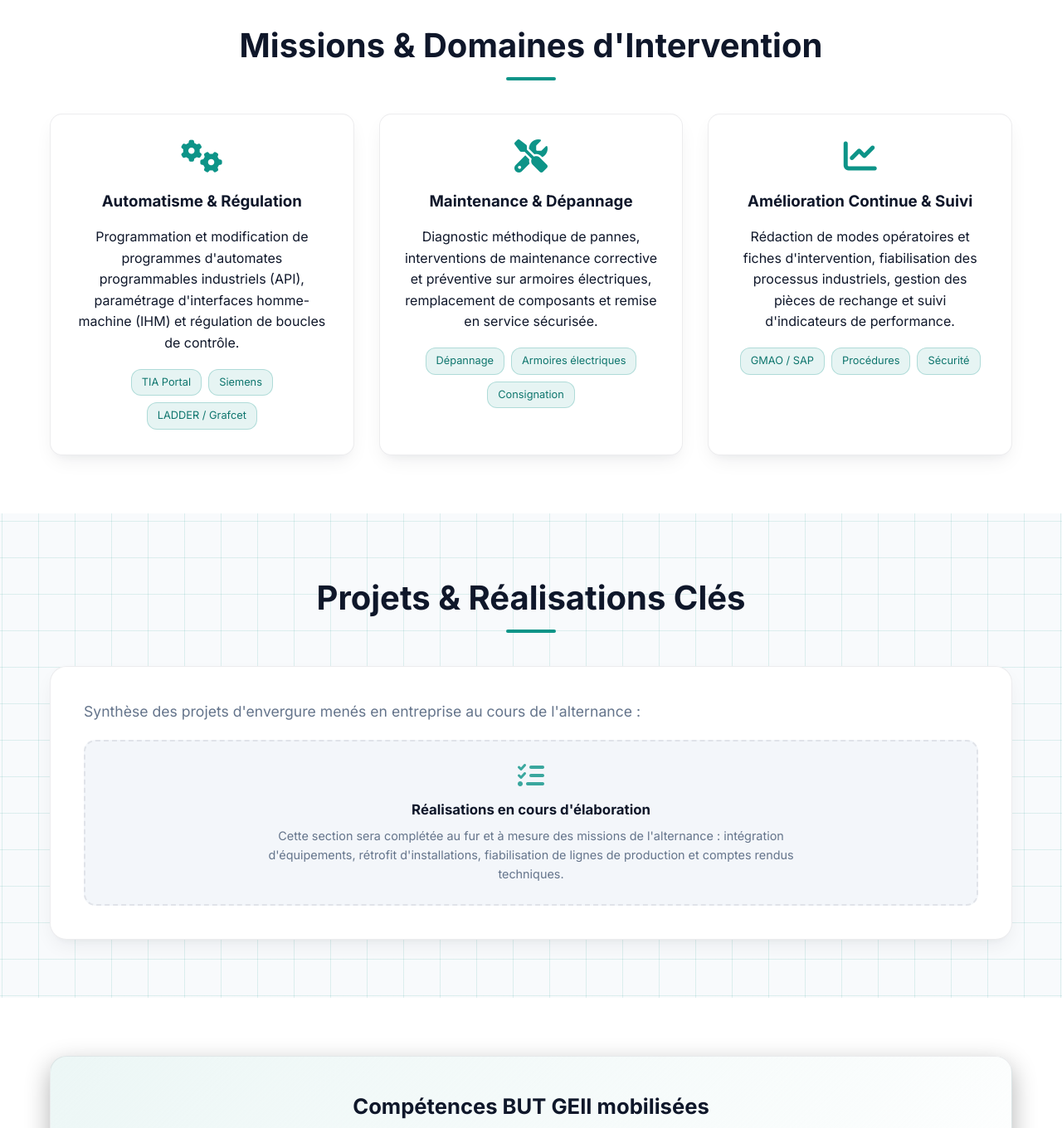
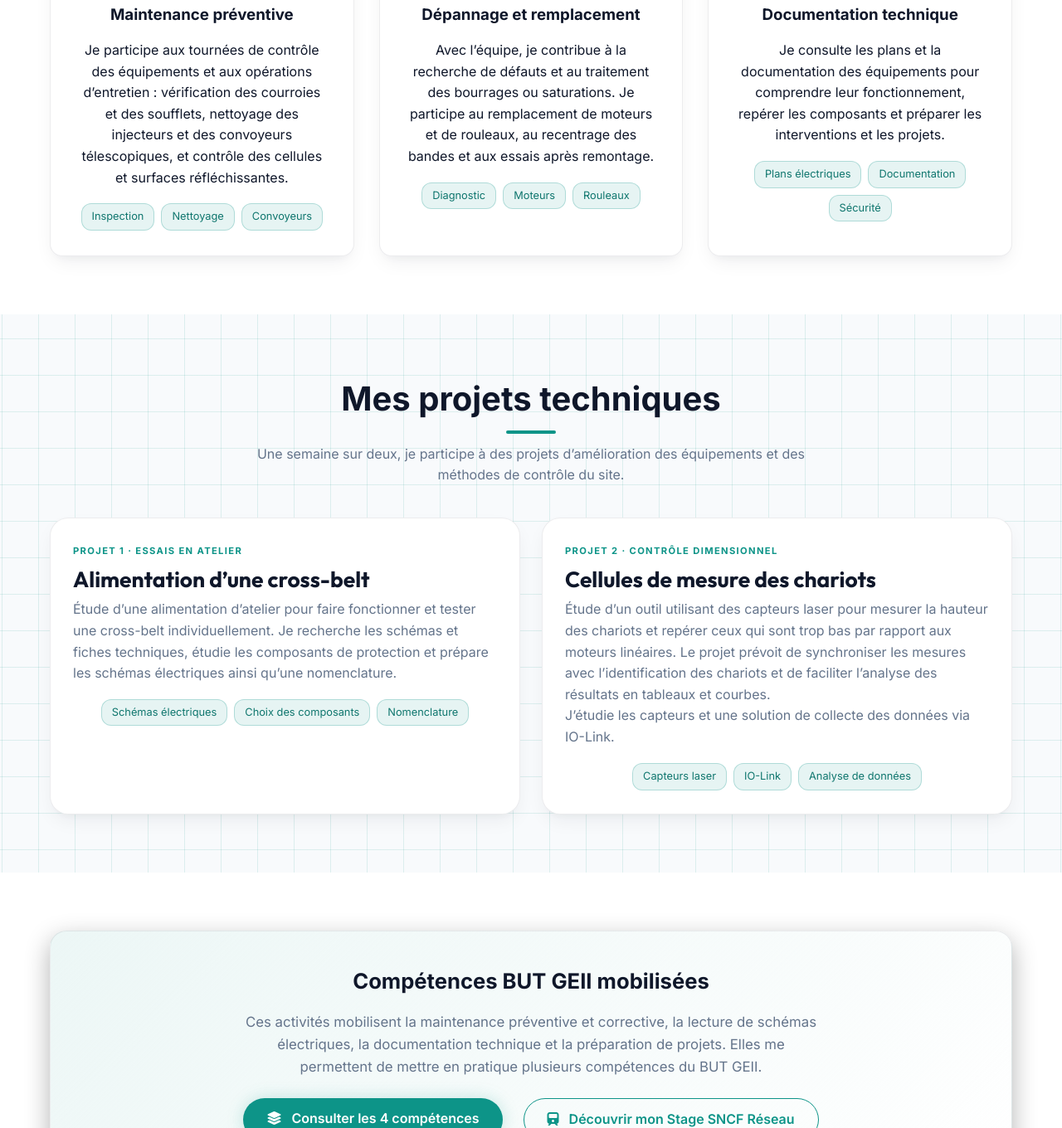
Before and after one commit to Manny1374/portfolio, a plain HTML site: page alternance.html in a window 1280 px wide. Shown: the part 1440-2800 px from the top of the page at 83% size. Drawn offline with Linux system fonts and the light colour scheme.

Commit message:
Présenter le rythme, la maintenance et les projets d’alternance

```diff
--- a/alternance.html
+++ b/alternance.html
@@ -72,7 +72,7 @@
                 <div class="hero-text">
                     <span class="badge">Alternance d’un an</span>
                     <h1><span class="gradient-text">Colissimo</span></h1>
-                    <p class="lead">Formation en alternance en <strong>Automatisme, Maintenance et Informatique Industrielle</strong> dans le cadre du BUT GEII à l'IUT de Bordeaux.</p>
+                    <p class="lead">Technicien de maintenance en alternance sur une plateforme de tri de colis Colissimo. Mon rythme alterne une semaine de maintenance et une semaine consacrée aux projets techniques.</p>
                     <div style="display: flex; gap: 15px; flex-wrap: wrap;">
                         <a href="#missions" class="btn btn-primary">Découvrir mes missions <i class="fa-solid fa-arrow-down" style="margin-left: 6px;"></i></a>
                         <a href="#cadre" class="btn btn-secondary">Cadre de l'alternance <i class="fa-solid fa-building" style="margin-left: 6px;"></i></a>
@@ -85,9 +85,9 @@
 
                             <p class="colissimo-description">Plateforme de tri de colis</p>
                             <div class="skill-tags" style="margin-top: 20px;">
-                                <span class="skill-tag">Automatisme</span>
                                 <span class="skill-tag">Maintenance</span>
-                                <span class="skill-tag">IHM & Supervision</span>
+                                <span class="skill-tag">Dépannage</span>
+                                <span class="skill-tag">Projets techniques</span>
                             </div>
                         </div>
                     </div>
@@ -100,55 +100,48 @@
             <div class="container">
                 <h2 class="section-title">Cadre de l'Alternance</h2>
                 <div class="content-card">
-                    <p style="margin-bottom: 15px;">Le BUT Génie Électrique et Informatique Industrielle (Parcours AII) intègre l'alternance pour allier rigueur académique et application concrète en milieu industriel :</p>
-                    <ul style="padding-left: 20px; display: flex; flex-direction: column; gap: 12px; margin-bottom: 25px;">
-                        <li><strong>Rythme & Organisation :</strong> Périodes d'immersion continue en entreprise alternées avec des sessions d'enseignement technologique à l'IUT de Bordeaux.</li>
-                        <li><strong>Objectif professionnel :</strong> Développer une solide expertise en diagnostic, programmation d'automates, maintenance préventive/corrective et conduite de projets industriels.</li>
-                        <li><strong>Environnement technique :</strong> Lignes automatisées, armoires électriques de puissance et de commande, automates industriels et progiciels de gestion.</li>
+                    <p style="margin-bottom: 15px;">Je réalise mon alternance sur une plateforme de tri de colis Colissimo en tant que technicien de maintenance. Mon activité suit un rythme d’une semaine consacrée à la maintenance et d’une semaine dédiée aux projets techniques.</p>
+                    <ul style="padding-left: 20px; display: flex; flex-direction: column; gap: 12px; margin-bottom: 0;">
+                        <li><strong>Maintenance préventive :</strong> tournées de contrôle et entretien des équipements de tri, notamment les injecteurs, les convoyeurs et les cross-belts.</li>
+                        <li><strong>Maintenance corrective :</strong> recherche de défauts comme les bourrages et les saturations, participation au remplacement de moteurs et de rouleaux, recentrage des bandes et essais après intervention.</li>
+                        <li><strong>Semaines projet :</strong> recherche documentaire, lecture et reproduction de schémas électriques, choix de composants et préparation de nomenclatures.</li>
                     </ul>
-
-                    <!-- Zone réservée à compléter par Marius -->
-                    <div class="placeholder-box" style="margin-top: 20px;">
-                        <i class="fa-solid fa-building-user"></i>
-                        <h5>Informations Entreprise & Contexte</h5>
-                        <p>Cette section sera complétée prochainement avec la présentation de l'entreprise d'accueil, du service d'affectation (maintenance / automatisme / bureau d'études), des équipements industriels pris en charge et des objectifs annuels.</p>
-                    </div>
                 </div>
             </div>
         </section>
 
-        <!-- Missions & Responsabilités -->
+<!-- Missions & Responsabilités -->
         <section id="missions" class="section alt-bg">
             <div class="container">
-                <h2 class="section-title">Missions & Domaines d'Intervention</h2>
+                <h2 class="section-title">Maintenance & Interventions</h2>
                 <div class="grid-3">
                     <div class="feature-card">
-                        <i class="fa-solid fa-gears"></i>
-                        <h3>Automatisme & Régulation</h3>
-                        <p>Programmation et modification de programmes d'automates programmables industriels (API), paramétrage d'interfaces homme-machine (IHM) et régulation de boucles de contrôle.</p>
+                        <i class="fa-solid fa-clipboard-check"></i>
+                        <h3>Maintenance préventive</h3>
+                        <p>Je participe aux tournées de contrôle des équipements et aux opérations d’entretien : vérification des courroies et des soufflets, nettoyage des injecteurs et des convoyeurs télescopiques, et contrôle des cellules et surfaces réfléchissantes.</p>
                         <div class="skill-tags">
-                            <span class="skill-tag">TIA Portal</span>
-                            <span class="skill-tag">Siemens</span>
-                            <span class="skill-tag">LADDER / Grafcet</span>
+                            <span class="skill-tag">Inspection</span>
+                            <span class="skill-tag">Nettoyage</span>
+                            <span class="skill-tag">Convoyeurs</span>
                         </div>
                     </div>
                     <div class="feature-card">
                         <i class="fa-solid fa-screwdriver-wrench"></i>
-                        <h3>Maintenance & Dépannage</h3>
-                        <p>Diagnostic méthodique de pannes, interventions de maintenance corrective et préventive sur armoires électriques, remplacement de composants et remise en service sécurisée.</p>
+                        <h3>Dépannage et remplacement</h3>
+                        <p>Avec l’équipe, je contribue à la recherche de défauts et au traitement des bourrages ou saturations. Je participe au remplacement de moteurs et de rouleaux, au recentrage des bandes et aux essais après remontage.</p>
                         <div class="skill-tags">
-                            <span class="skill-tag">Dépannage</span>
-                            <span class="skill-tag">Armoires électriques</span>
-                            <span class="skill-tag">Consignation</span>
+                            <span class="skill-tag">Diagnostic</span>
+                            <span class="skill-tag">Moteurs</span>
+                            <span class="skill-tag">Rouleaux</span>
                         </div>
                     </div>
                     <div class="feature-card">
-                        <i class="fa-solid fa-chart-line"></i>
-                        <h3>Amélioration Continue & Suivi</h3>
-                        <p>Rédaction de modes opératoires et fiches d'intervention, fiabilisation des processus industriels, gestion des pièces de rechange et suivi d'indicateurs de performance.</p>
+                        <i class="fa-solid fa-book-open"></i>
+                        <h3>Documentation technique</h3>
+                        <p>Je consulte les plans et la documentation des équipements pour comprendre leur fonctionnement, repérer les composants et préparer les interventions et les projets.</p>
                         <div class="skill-tags">
-                            <span class="skill-tag">GMAO / SAP</span>
-                            <span class="skill-tag">Procédures</span>
+                            <span class="skill-tag">Plans électriques</span>
+                            <span class="skill-tag">Documentation</span>
                             <span class="skill-tag">Sécurité</span>
                         </div>
                     </div>
@@ -156,27 +149,47 @@
             </div>
         </section>
 
-        <!-- Projets & Réalisations -->
+<!-- Projets & Réalisations -->
         <section id="realisations" class="section">
             <div class="container">
-                <h2 class="section-title">Projets & Réalisations Clés</h2>
-                <div class="content-card">
-                    <p style="margin-bottom: 20px;">Synthèse des projets d'envergure menés en entreprise au cours de l'alternance :</p>
-                    <div class="placeholder-box">
-                        <i class="fa-solid fa-list-check"></i>
-                        <h5>Réalisations en cours d'élaboration</h5>
-                        <p>Cette section sera complétée au fur et à mesure des missions de l'alternance : intégration d'équipements, rétrofit d'installations, fiabilisation de lignes de production et comptes rendus techniques.</p>
-                    </div>
+                <h2 class="section-title">Mes projets techniques</h2>
+                <p class="section-intro">Une semaine sur deux, je participe à des projets d’amélioration des équipements et des méthodes de contrôle du site.</p>
+                <div class="project-showcase">
+                    <article class="project-card">
+                        <div class="project-info">
+                            <span class="project-type">Projet 1 · Essais en atelier</span>
+                            <h3>Alimentation d’une cross-belt</h3>
+                            <p>Étude d’une alimentation d’atelier pour faire fonctionner et tester une cross-belt individuellement. Je recherche les schémas et fiches techniques, étudie les composants de protection et prépare les schémas électriques ainsi qu’une nomenclature.</p>
+                            <div class="skill-tags">
+                                <span class="skill-tag">Schémas électriques</span>
+                                <span class="skill-tag">Choix des composants</span>
+                                <span class="skill-tag">Nomenclature</span>
+                            </div>
+                        </div>
+                    </article>
+                    <article class="project-card">
+                        <div class="project-info">
+                            <span class="project-type">Projet 2 · Contrôle dimensionnel</span>
+                            <h3>Cellules de mesure des chariots</h3>
+                            <p>Étude d’un outil utilisant des capteurs laser pour mesurer la hauteur des chariots et repérer ceux qui sont trop bas par rapport aux moteurs linéaires. Le projet prévoit de synchroniser les mesures avec l’identification des chariots et de faciliter l’analyse des résultats en tableaux et courbes.</p>
+                            <p>J’étudie les capteurs et une solution de collecte des données via IO-Link.</p>
+                            <div class="skill-tags">
+                                <span class="skill-tag">Capteurs laser</span>
+                                <span class="skill-tag">IO-Link</span>
+                                <span class="skill-tag">Analyse de données</span>
+                            </div>
+                        </div>
+                    </article>
                 </div>
             </div>
         </section>
 
-        <!-- Lien avec les compétences BUT GEII -->
+<!-- Lien avec les compétences BUT GEII -->
         <section class="section alt-bg">
             <div class="container">
                 <div class="cta-banner">
                     <h3>Compétences BUT GEII mobilisées</h3>
-                    <p>Cette expérience en entreprise met en œuvre les 4 compétences du référentiel national : <strong>Concevoir</strong>, <strong>Vérifier</strong>, <strong>Maintenir</strong> et <strong>Intégrer</strong>.</p>
+                    <p>Ces activités mobilisent la maintenance préventive et corrective, la lecture de schémas électriques, la documentation technique et la préparation de projets. Elles me permettent de mettre en pratique plusieurs compétences du BUT GEII.</p>
                     <div class="cta-actions">
                         <a href="competences.html" class="btn btn-primary"><i class="fa-solid fa-layer-group" style="margin-right: 8px;"></i> Consulter les 4 compétences</a>
                         <a href="stage.html" class="btn btn-secondary"><i class="fa-solid fa-train" style="margin-right: 8px;"></i> Découvrir mon Stage SNCF Réseau</a>
```
